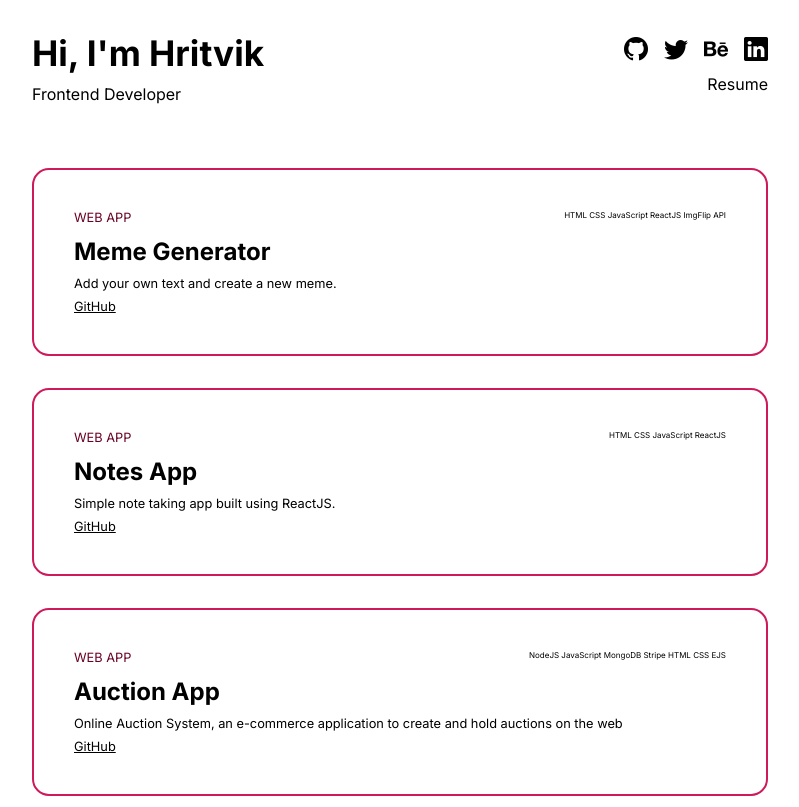
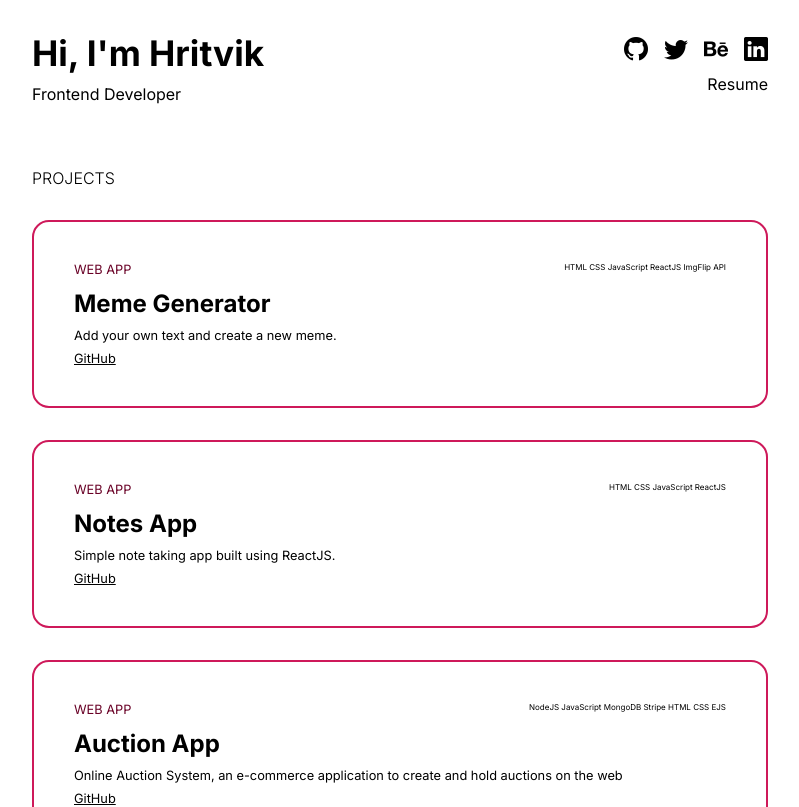
Before and after one commit to Hritvik-Mohan/hm-portfolio, a React (Vite) app: page / in a window 1280 px wide. Shown: the top 807 px of the page, without its empty margins (240-1039 px from the left). Built offline with nearby package versions, Linux system fonts and the light colour scheme.

Commit message:
Add Projects heading

```diff
--- a/src/App.css
+++ b/src/App.css
@@ -18,3 +18,11 @@ section {
   gap: 2rem;
   /* width: 100%; */
 }
+
+section > h2 {
+  margin-bottom: 2rem;
+  text-transform: uppercase;
+  font-size: 1rem;
+  color: rgb(0, 0, 0);
+  font-weight: 300;
+}
--- a/src/App.jsx
+++ b/src/App.jsx
@@ -18,6 +18,7 @@ function App() {
     <div className="App">
       <Header />
       <section>
+      <h2>Projects</h2>
         {projectElement}
       </section>
     </div>
```
